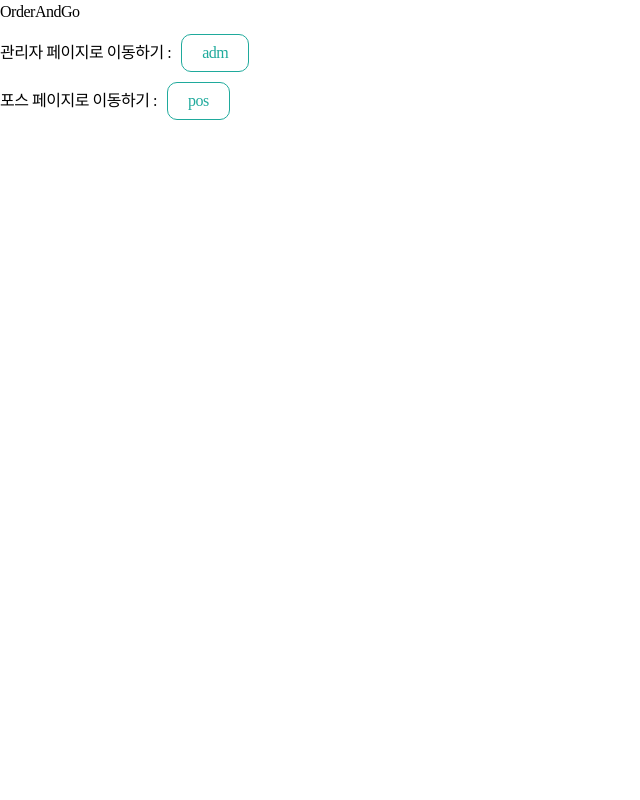
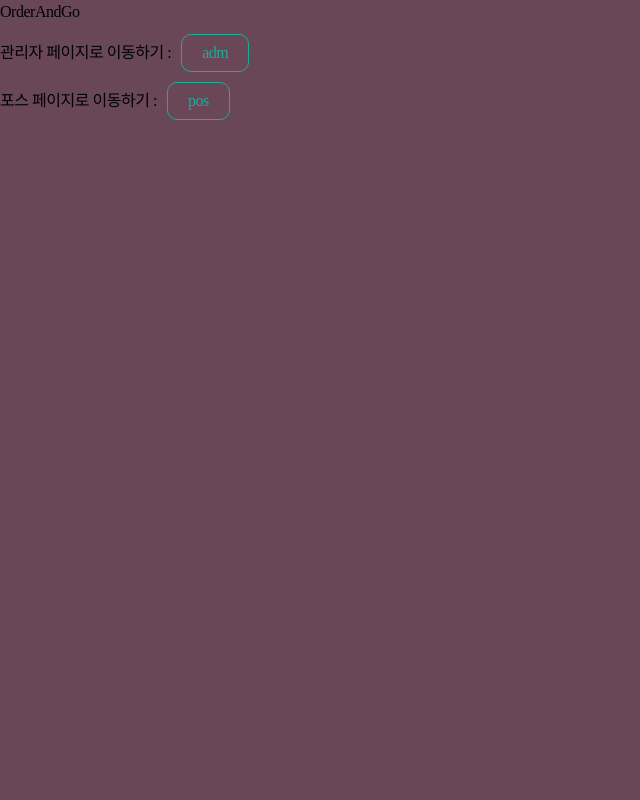
Before and after one commit to gih1214/orderandgo, a Flask app: page / in a window 1280 px wide. Shown: the whole page, without its empty margins (0-640 px from the left). Run offline with Flask 3, Linux system fonts and the light colour scheme; some libraries are stand-ins or nearby versions.

Commit message:
test app

```diff
--- a/app/templates/index.html
+++ b/app/templates/index.html
@@ -19,6 +19,7 @@
       display: flex;
       gap: 10px;
       flex-flow: column;
+      background: #694757;
     }
     body > div {
       display: flex;
```
